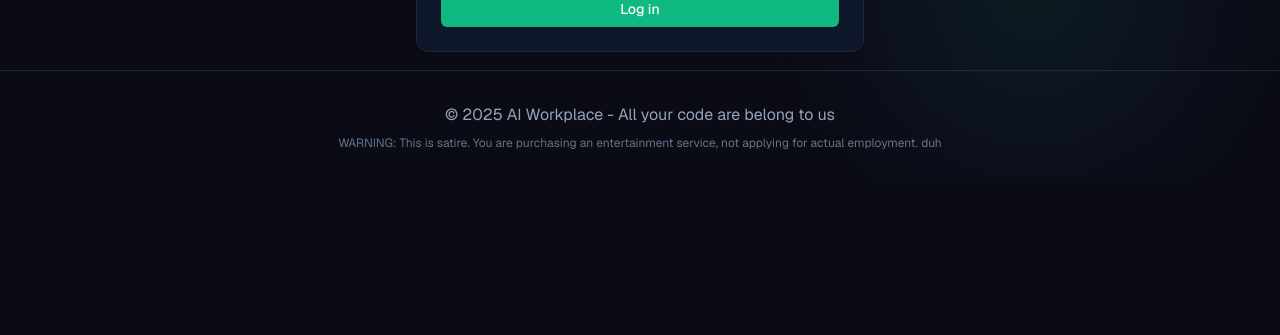
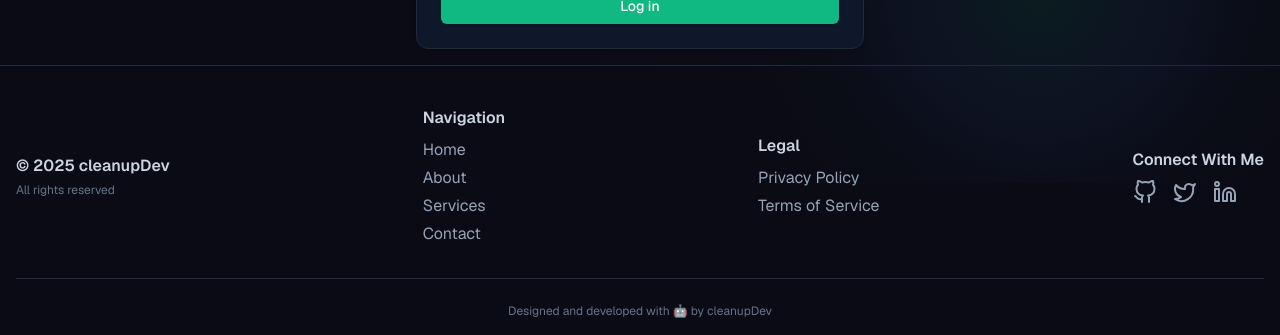
Before and after one commit to cleanupDev/ai_workplace, a Next.js app: page /auth in a window 1280 px wide. Shown: the part 617-952 px from the top of the page. Before the commit the page ends 800 px from the top, so only its background shows below. Built offline with nearby package versions, Linux system fonts and the light colour scheme; no server answers.

Commit message:
updated footer

```diff
--- a/components/landing/Footer.tsx
+++ b/components/landing/Footer.tsx
@@ -1,12 +1,60 @@
+import Link from 'next/link';
+
 export function Footer() {
   return (
-    <footer className="border-t border-slate-800 py-8 text-center text-slate-400">
-      <div className="container mx-auto px-4 space-y-2">
-        <p>© 2025 AI Workplace - All your code are belong to us</p>
-        <p className="text-xs text-slate-500">
-          WARNING: This is satire. You are purchasing an entertainment service,
-          not applying for actual employment. duh
-        </p>
+    <footer className="border-t border-slate-800 py-10 text-slate-400">
+      <div className="container mx-auto px-4">
+        <div className="flex flex-col md:flex-row justify-between items-center space-y-6 md:space-y-0">
+          <div className="flex flex-col items-center md:items-start">
+            <p className="font-semibold text-slate-300">© 2025 cleanupDev</p>
+            <p className="text-xs text-slate-500 mt-1">All rights reserved</p>
+          </div>
+
+          <div className="flex flex-col items-center md:items-start">
+            <p className="font-semibold text-slate-300 mb-2">Navigation</p>
+            <div className="flex flex-col space-y-1">
+              <Link href="/" className="hover:text-slate-200 transition-colors">Home</Link>
+              <Link href="/about" className="hover:text-slate-200 transition-colors">About</Link>
+              <Link href="/services" className="hover:text-slate-200 transition-colors">Services</Link>
+              <Link href="/contact" className="hover:text-slate-200 transition-colors">Contact</Link>
+            </div>
+          </div>
+
+          <div className="flex flex-col items-center md:items-start">
+            <p className="font-semibold text-slate-300 mb-2">Legal</p>
+            <div className="flex flex-col space-y-1">
+              <Link href="/privacy" className="hover:text-slate-200 transition-colors">Privacy Policy</Link>
+              <Link href="/terms" className="hover:text-slate-200 transition-colors">Terms of Service</Link>
+            </div>
+          </div>
+
+          <div className="flex flex-col items-center md:items-start">
+            <p className="font-semibold text-slate-300 mb-2">Connect With Me</p>
+            <div className="flex space-x-4">
+              <a href="https://github.com/cleanupdev" className="hover:text-slate-200 transition-colors" target="_blank" rel="noopener noreferrer" aria-label="GitHub">
+                <svg xmlns="http://www.w3.org/2000/svg" width="24" height="24" viewBox="0 0 24 24" fill="none" stroke="currentColor" strokeWidth="2" strokeLinecap="round" strokeLinejoin="round" className="h-6 w-6">
+                  <path d="M9 19c-5 1.5-5-2.5-7-3m14 6v-3.87a3.37 3.37 0 0 0-.94-2.61c3.14-.35 6.44-1.54 6.44-7A5.44 5.44 0 0 0 20 4.77 5.07 5.07 0 0 0 19.91 1S18.73.65 16 2.48a13.38 13.38 0 0 0-7 0C6.27.65 5.09 1 5.09 1A5.07 5.07 0 0 0 5 4.77a5.44 5.44 0 0 0-1.5 3.78c0 5.42 3.3 6.61 6.44 7A3.37 3.37 0 0 0 9 18.13V22"></path>
+                </svg>
+              </a>
+              <a href="https://twitter.com/cleanupdev" className="hover:text-slate-200 transition-colors" target="_blank" rel="noopener noreferrer" aria-label="Twitter/X">
+                <svg xmlns="http://www.w3.org/2000/svg" width="24" height="24" viewBox="0 0 24 24" fill="none" stroke="currentColor" strokeWidth="2" strokeLinecap="round" strokeLinejoin="round" className="h-6 w-6">
+                  <path d="M22 4s-.7 2.1-2 3.4c1.6 10-9.4 17.3-18 11.6 2.2.1 4.4-.6 6-2C3 15.5.5 9.6 3 5c2.2 2.6 5.6 4.1 9 4-.9-4.2 4-6.6 7-3.8 1.1 0 3-1.2 3-1.2z"></path>
+                </svg>
+              </a>
+              <a href="https://linkedin.com/in/cleanupdev" className="hover:text-slate-200 transition-colors" target="_blank" rel="noopener noreferrer" aria-label="LinkedIn">
+                <svg xmlns="http://www.w3.org/2000/svg" width="24" height="24" viewBox="0 0 24 24" fill="none" stroke="currentColor" strokeWidth="2" strokeLinecap="round" strokeLinejoin="round" className="h-6 w-6">
+                  <path d="M16 8a6 6 0 0 1 6 6v7h-4v-7a2 2 0 0 0-2-2 2 2 0 0 0-2 2v7h-4v-7a6 6 0 0 1 6-6z"></path>
+                  <rect x="2" y="9" width="4" height="12"></rect>
+                  <circle cx="4" cy="4" r="2"></circle>
+                </svg>
+              </a>
+            </div>
+          </div>
+        </div>
+
+        <div className="mt-8 text-center text-xs text-slate-500 border-t border-slate-800 pt-6">
+          <p>Designed and developed with 🤖 by cleanupDev</p>
+        </div>
       </div>
     </footer>
   );
```
